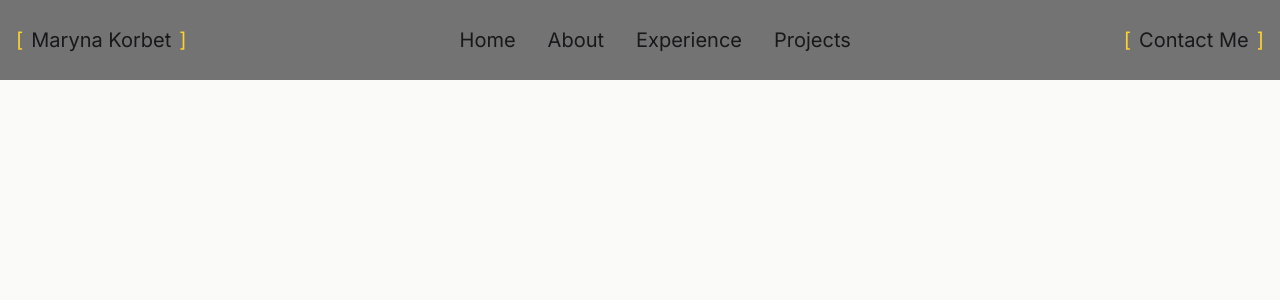
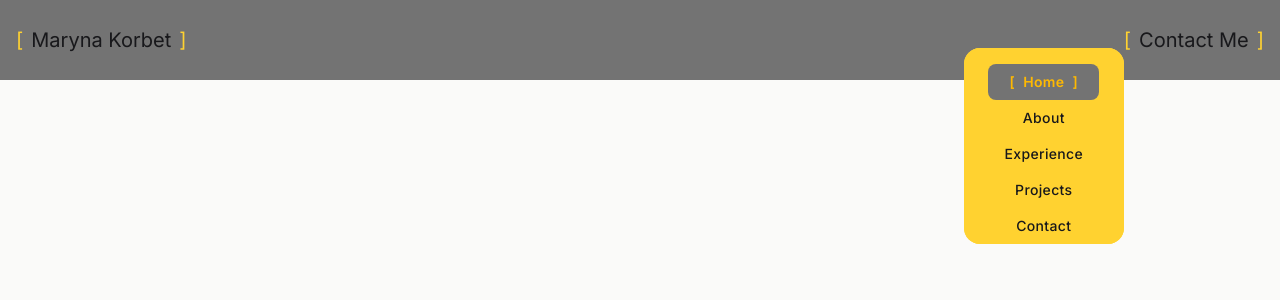
Before and after one commit to Maryna-Korbet/portfolio-maryna-korbet, a React (Vite) app in the folder maryna-korbet/: page / in a window 1280 px wide. Shown: the top 300 px of the page. Built offline with nearby package versions, Linux system fonts and the light colour scheme.

Commit message:
add modal menu

```diff
--- a/maryna-korbet/src/components/Header.jsx
+++ b/maryna-korbet/src/components/Header.jsx
@@ -6,16 +6,16 @@ import Navbar from "./Navbar";
 
 
 const Header = () => {
-    const [openModal, setOpenModal] = useState(false);
+    const [openModal, setOpenModal] = useState(true);
 
     return (
-        <header className="fixed top-0 left-0 z-40 flex items-center w-full h-20 space-center bg-neutral-500 bg-gradient-to-b">
-            <div className="flex items-center justify-between w-full px-4 mx-auto max-w-screen-2xl">
+        <header className="fixed top-0 left-0 z-40 flex items-center justify-center w-full h-14 md:h-20 space-center bg-neutral-500 bg-gradient-to-b">
+            <div className="flex items-center w-full px-4 mx-auto md:justify-center max-w-screen-2xl">
 
-                <a href="/" className="logo">
+                <a href="/" className="flex-1 logo">
                     <div className="flex items-center">
                         <div className="mr-2 ">[</div>
-                        <div className="text-zinc-900">Maryna Korbet</div>
+                        <div className="transition-all duration-150 text-zinc-900 hover:text-amber-400">Maryna Korbet</div>
                         <div className="ml-2">]</div>
                     </div>
                 </a>
@@ -24,18 +24,19 @@ const Header = () => {
                     <button
                         type="button"
                         className="menu-btn md:hidden"
-                        onClick={null}
+                        onClick={() => setOpenModal((prev) => !prev)}
                     >
-                        <span className="material-symbols-rounded">menu</span>
+                        <span className="material-symbols-rounded">{openModal ? "close" : "menu"}</span>
                     </button>
 
                     <Navbar openModal={openModal} />
+
                 </div>
 
-                <a href="#contact" className="contact">
+                <a href="#contact" className="hidden contactme md:flex">
                     <div className="flex items-center">
                         <div className="mr-2 ">[</div>
-                        <div className="text-zinc-900">Contact Me</div>
+                        <div className="text-zinc-900 hover:text-amber-400">Contact Me</div>
                         <div className="ml-2">]</div>
                     </div>
                 </a>
--- a/maryna-korbet/src/components/Navbar.jsx
+++ b/maryna-korbet/src/components/Navbar.jsx
@@ -1,11 +1,24 @@
 // Node modules //
-import { useRef } from "react";
+import { useEffect, useRef } from "react";
 import PropTypes from "prop-types";
 
 
 const Navbar = ({ openModal }) => {
     const lastActiveLink = useRef();
     const activeLink = useRef(null);
+
+    const initActiveLink = () => {
+    if (!lastActiveLink.current || !activeLink.current) return;
+
+    activeLink.current.style.top = `${lastActiveLink.current.offsetTop}px`;
+    activeLink.current.style.left = `${lastActiveLink.current.offsetLeft}px`;
+    activeLink.current.style.width = `${lastActiveLink.current.offsetWidth}px`;
+    activeLink.current.style.height = `${lastActiveLink.current.offsetHeight}px`;
+};
+
+useEffect(() => {
+    initActiveLink();
+}, []);
 
     const navItems = [
         {
@@ -42,23 +55,20 @@ const Navbar = ({ openModal }) => {
     ];
 
     return (
-        <nav className={"navBar" + openModal ? " active" : ""}>
-            {navItems.map(({ label, link, className, ref, key }) => (
+        <nav className={"navbar" + (openModal ? " active" : "")}>
+            {navItems.map(({ label, link, className, ref: lastActiveLink, key }) => (
                 <a
                     key={key}
                     href={link}
-                    className={className}
-                    ref={ref}
+                    className={`${className} ${className === "nav-link active" ? "active-box" : ""}`}
+                    ref={className === "nav-link active" ? lastActiveLink : null}
                     onClick={null}
                 >
+                    {className === 'nav-link active' ? <span className="mr-2">[</span> : null}
                     {label}
+                    {className === 'nav-link active' ? <span className="ml-2">]</span> : null}
                 </a>
             ))}
-
-            <div
-                className="active-box"
-                ref={activeLink}
-            ></div>
         </nav>
     )
 };
--- a/maryna-korbet/src/index.css
+++ b/maryna-korbet/src/index.css
@@ -24,21 +24,38 @@ body {
 }
 
 .contact {
-  @apply transition-all duration-150 text-amber-300 hover:text-amber-400;
+  @apply transition-all duration-150 text-amber-300 hover:text-amber-400 md:hidden lg:hidden;
+}
+
+.contactme {
+  @apply transition-all duration-150 text-amber-300 hover:text-amber-400 sm:hidden md:block ;
 }
 
 /* ---Navbar--- */
 
-.navBar {
-  @apply absolute right-0 invisible p-2 mt-2 space-x-4 transition-all duration-150 scale-90 opacity-0 top-full min-w-40 bg-zinc-900 rounded-2xl ring-1 ring-zinc-900 isolate blur-sm;
+.navbar {
+  @apply absolute right-0 z-10 invisible pt-4 mt-2 space-x-4 transition-all duration-150 scale-90 opacity-100 top-full min-w-40 bg-amber-300 rounded-2xl ring-1 ring-amber-300 isolate blur-sm ring-inset backdrop-blur-2xl;
 }
 
-.navBar.active {
-  @apply visible scale-100 opacity-100;
+.navbar.active {
+  @apply grid items-center justify-center visible text-sm font-medium scale-100 opacity-100 blur-none ring-1 ring-amber-300;
 }
 
 .nav-link {
-  @apply p-4 transition-all duration-150 text-zinc-900 hover:text-amber-300;
+  @apply items-center px-4 tracking-wide transition-all duration-150 h-9 text-zinc-900 hover:font-extrabold;
+}
+
+.nav-link.active {
+  @apply relative font-extrabold text-amber-400;
+}
+
+.nav-link.active::before {
+  content: "";
+  @apply absolute left-0 right-0 h-full -translate-y-1/2 rounded-lg top-1/2 bg-neutral-500 -z-10;
+}
+
+.nav-link {
+  @apply flex items-center justify-center w-full m-0;
 }
 
 /* *UTILITIES STYLES*/
```
